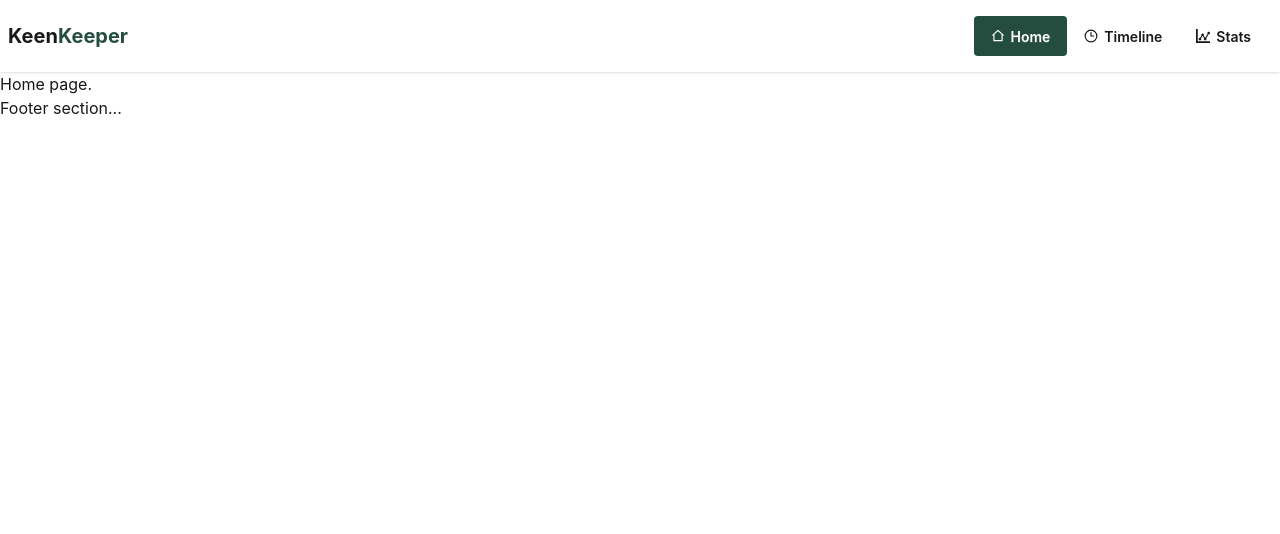
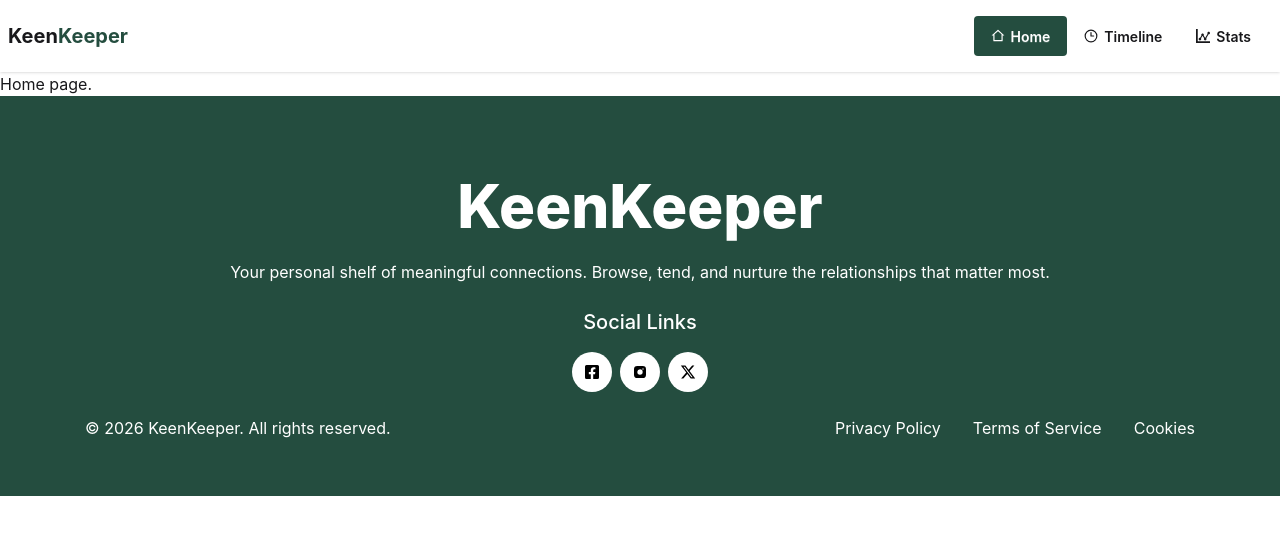
Before and after one commit to tonmoydevbd/kinkeeper, a React (Vite) app: page / in a window 1280 px wide. Shown: the top 534 px of the page. Built offline with nearby package versions, Linux system fonts and the light colour scheme.

Commit message:
added footer component.

```diff
--- a/src/components/shared/Footer.jsx
+++ b/src/components/shared/Footer.jsx
@@ -1,6 +1,30 @@
+import { FaFacebookSquare } from "react-icons/fa";
+import { FaXTwitter } from "react-icons/fa6";
+import { TbBrandInstagramFilled } from "react-icons/tb";
+import { Link } from "react-router";
+
 const Footer = () => {
   return (
-    <p>Footer section...</p>
+    <div className="bg-[#244D3F] text-white py-8">
+      <div className="text-center ">
+        <h2 className="text-6xl font-extrabold mt-12">KeenKeeper</h2>
+        <p className="my-6">Your personal shelf of meaningful connections. Browse, tend, and nurture the relationships that matter most.</p>
+        <h3 className="text-xl font-medium mb-4">Social Links</h3>
+        <div className="flex justify-center gap-2 text-black">
+          <Link className="p-3 bg-white rounded-full" to={'www.facebook.com'}><FaFacebookSquare /></Link>
+          <Link className="p-3 bg-white rounded-full" to={'www.instagram.com'}><TbBrandInstagramFilled /></Link>
+          <Link className="p-3 bg-white rounded-full" to={'www.x.com'}><FaXTwitter /></Link>
+        </div>
+      </div>
+      <div className="max-w-277.5 mx-auto sm:flex justify-between items-center py-6">
+        <p>© 2026 KeenKeeper. All rights reserved.</p>
+        <div className="flex gap-8">
+          <Link to={'/'}>Privacy Policy</Link>
+          <Link to={'/'}>Terms of Service</Link>
+          <Link to={'/'}>Cookies</Link>
+        </div>
+      </div>
+    </div>
   )
 }
 
```
